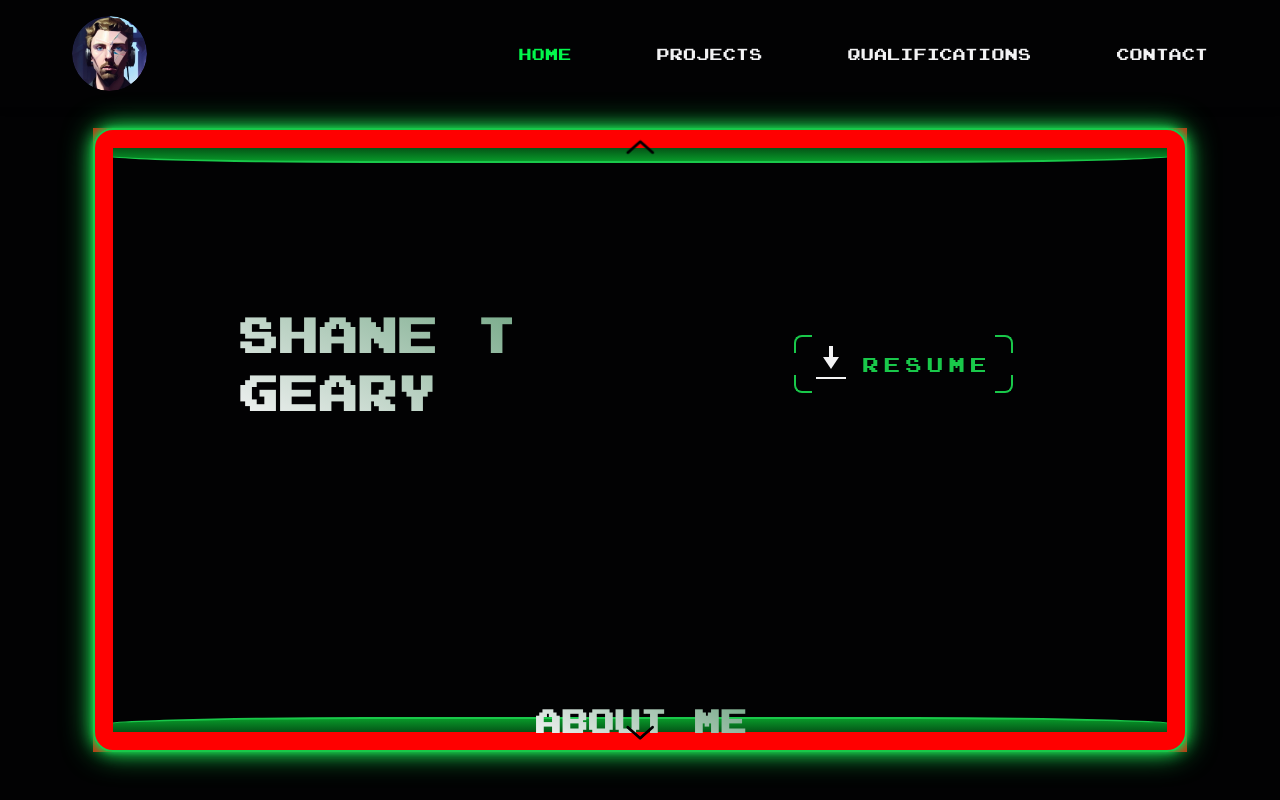
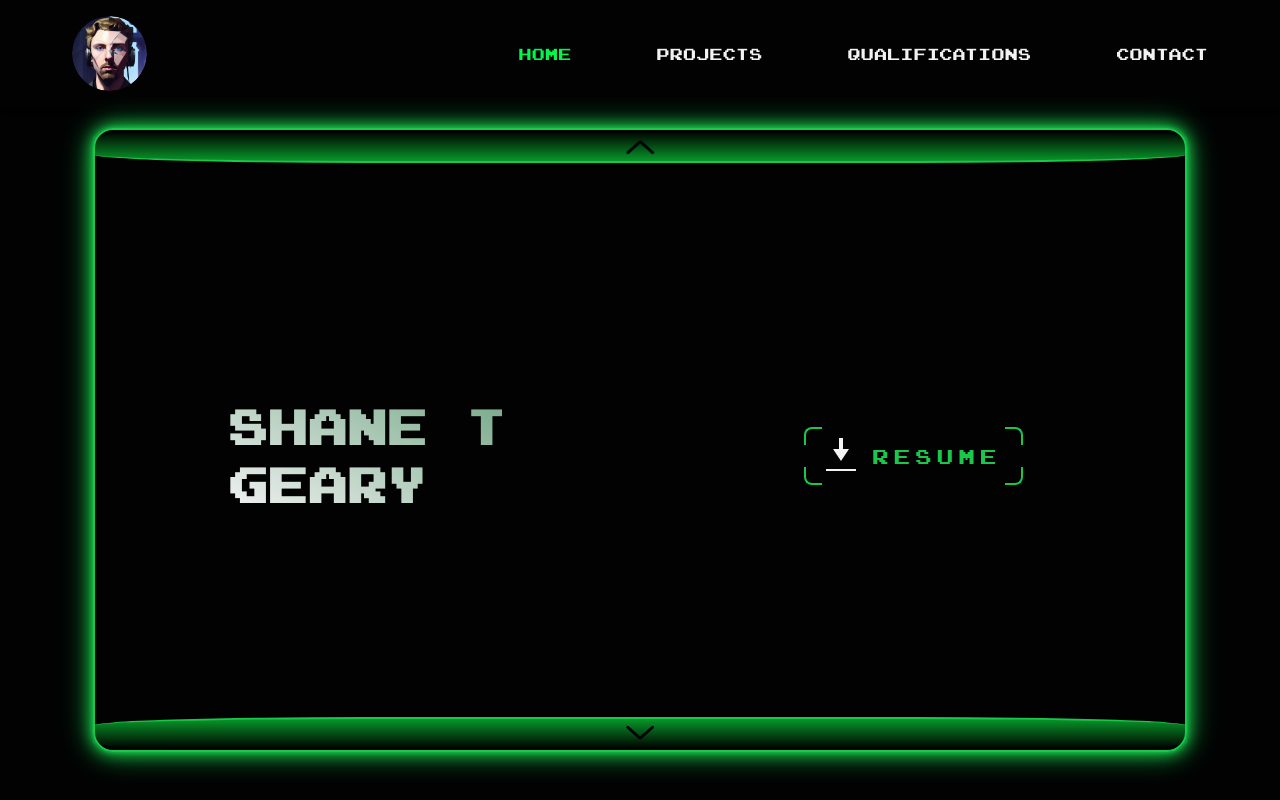
Before and after one commit to Shane-Geary/shane-geary-portfolio, a Next.js app: page / in a window 1280 px wide. Built offline with nearby package versions, Linux system fonts and the light colour scheme.

Commit message:
Updated responsive design on HomePage and AboutMe pages

```diff
--- a/src/app/home-page/home-page.module.scss
+++ b/src/app/home-page/home-page.module.scss
@@ -20,7 +20,7 @@
 	margin: 0 auto;
 	padding: 4rem 0 2rem 0;
 	color: var(--header-white);
-	height: 50dvh;
+	height: 100%;
 	position: relative;
 
 	@media (max-width: 480px) {
@@ -74,13 +74,14 @@
 	width: 100%;
 	max-width: var(--max-width);
 	margin: 0 auto;
-	padding: 2rem 0 4rem 0;
+	padding: 2rem 0 0rem 0;
 	color: var(--header-white);
-	height: 50dvh;
+	height: 100%;
 	position: relative;
 
 	@media (max-width: 480px) {
-		height: 100dvh;
+		height: 100%;
+		padding: 0;
 		flex-direction: column;
 		justify-content: center;
 	}
@@ -91,7 +92,7 @@
 	margin-bottom: 1.5rem;
 	text-align: left;
 	position: absolute;
-	bottom: 100%;
+	top: 15%;
 	left: 50%;
 	transform: translate(-50%, -50%);
 	background: linear-gradient(30deg, var(--header-white), var(--diluted-green));
@@ -107,7 +108,7 @@
 		font-size: 1rem;
 		text-align: center;
 		position: relative;
-		top: 25%;
+		// top: 15%;
 		margin-top: 1rem;
 	}
 }
@@ -117,6 +118,9 @@
 	display: flex;
 	align-items: center;
 	justify-content: center;
+	@media (max-width: 480px) {
+		align-items: flex-start;
+	}
 }
 
 // .swiperButtonNext,
--- a/src/app/home-page/page.jsx
+++ b/src/app/home-page/page.jsx
@@ -19,30 +19,30 @@ export default function HomePage() {
 	const nextArrowRef = useRef(null)
 	const prevArrowRef = useRef(null)
 
-	// useEffect(() => {
-	// 	setViewportWidth(window.innerWidth)
+	useEffect(() => {
+		setViewportWidth(window.innerWidth)
 
-	// 	nextArrowRef.current = document.getElementById('swiperButtonNextID')
-	// 	prevArrowRef.current = document.getElementById('swiperButtonPrevID')
+		nextArrowRef.current = document.getElementById('swiperButtonNextID')
+		prevArrowRef.current = document.getElementById('swiperButtonPrevID')
 
-	// 	if (viewportWidth <= 480) {
-	// 		nextArrowRef.current.style.visibility = 'visible'
-	// 		nextArrowRef.current.style.opacity = 1
-	// 	} else {
-	// 		nextArrowRef.current.style.visibility = 'hidden'
-	// 		nextArrowRef.current.style.opacity = 0
-	// 	}
+		// if (viewportWidth <= 480) {
+		// 	nextArrowRef.current.style.visibility = 'visible'
+		// 	nextArrowRef.current.style.opacity = 1
+		// } else {
+		// 	nextArrowRef.current.style.visibility = 'hidden'
+		// 	nextArrowRef.current.style.opacity = 0
+		// }
 
-	// 	const handleResize = () => {
-	// 		setViewportWidth(window.innerWidth)
-	// 	}
+		const handleResize = () => {
+			setViewportWidth(window.innerWidth)
+		}
 
-	// 	window.addEventListener('resize', handleResize)
+		window.addEventListener('resize', handleResize)
 
-	// 	return () => {
-	// 		window.removeEventListener('resize', handleResize)
-	// 	}
-	// }, [viewportWidth])
+		return () => {
+			window.removeEventListener('resize', handleResize)
+		}
+	}, [viewportWidth])
 
 	return (
 		<div className={styles['homePage']}>
@@ -68,9 +68,9 @@ export default function HomePage() {
 					// }
 				}}
 				slideWrapperStyles={{
-					// height: viewportWidth <= 480 ? '100dvh !important' : '50% !important',
-					height: '100dvh !important',
-					border: '20px solid red'
+					height: viewportWidth <= 480 ? '100dvh !important' : '50% !important'
+					// height: '100dvh !important',
+					// border: '20px solid red'
 				}}
 			>
 				<div className={styles['heroSection']}>
--- a/src/components/about-me/about-me.module.scss
+++ b/src/components/about-me/about-me.module.scss
@@ -29,7 +29,7 @@
 }
 
 .aboutMeTextContainer {
-	height: 25vh;
+	height: 40vh;
 	overflow-y: auto;
 	border: 2px solid var(--light-green);
 	box-shadow: var(--neon-shadow-light-green);
```
